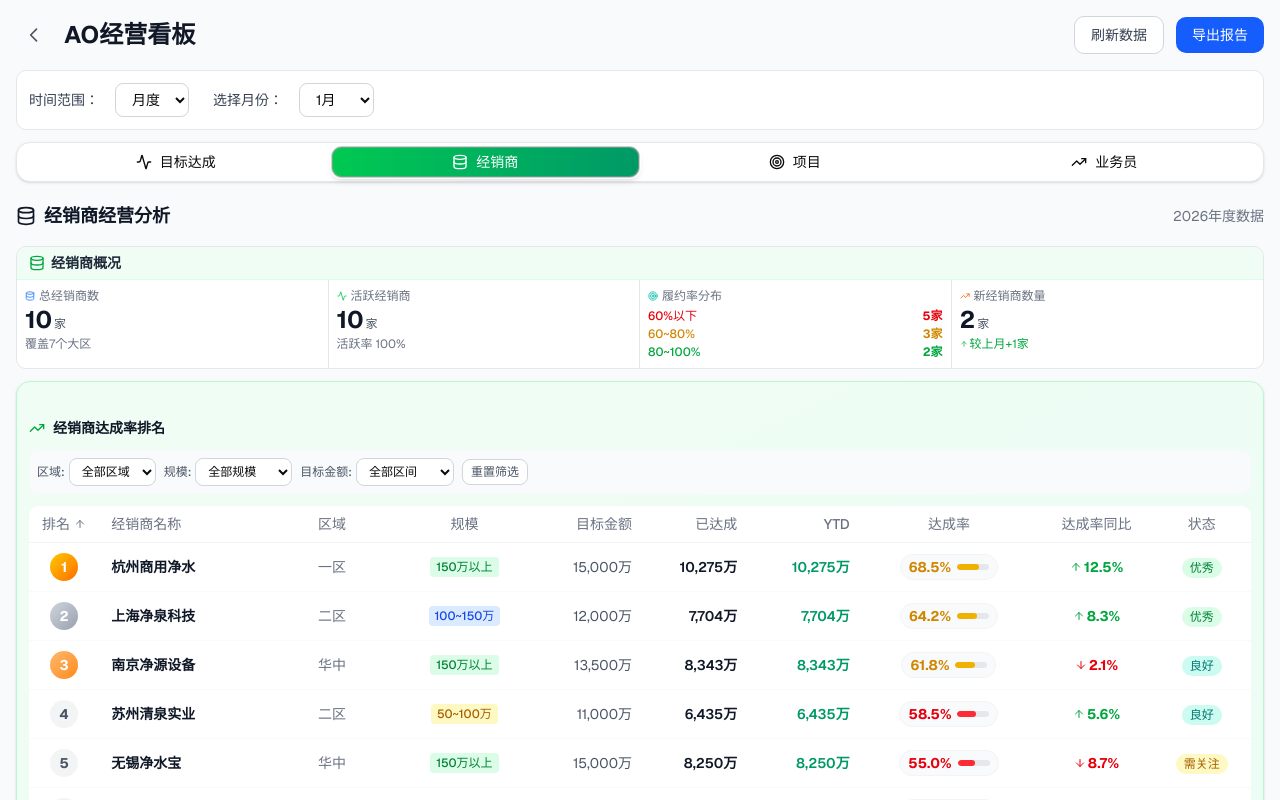
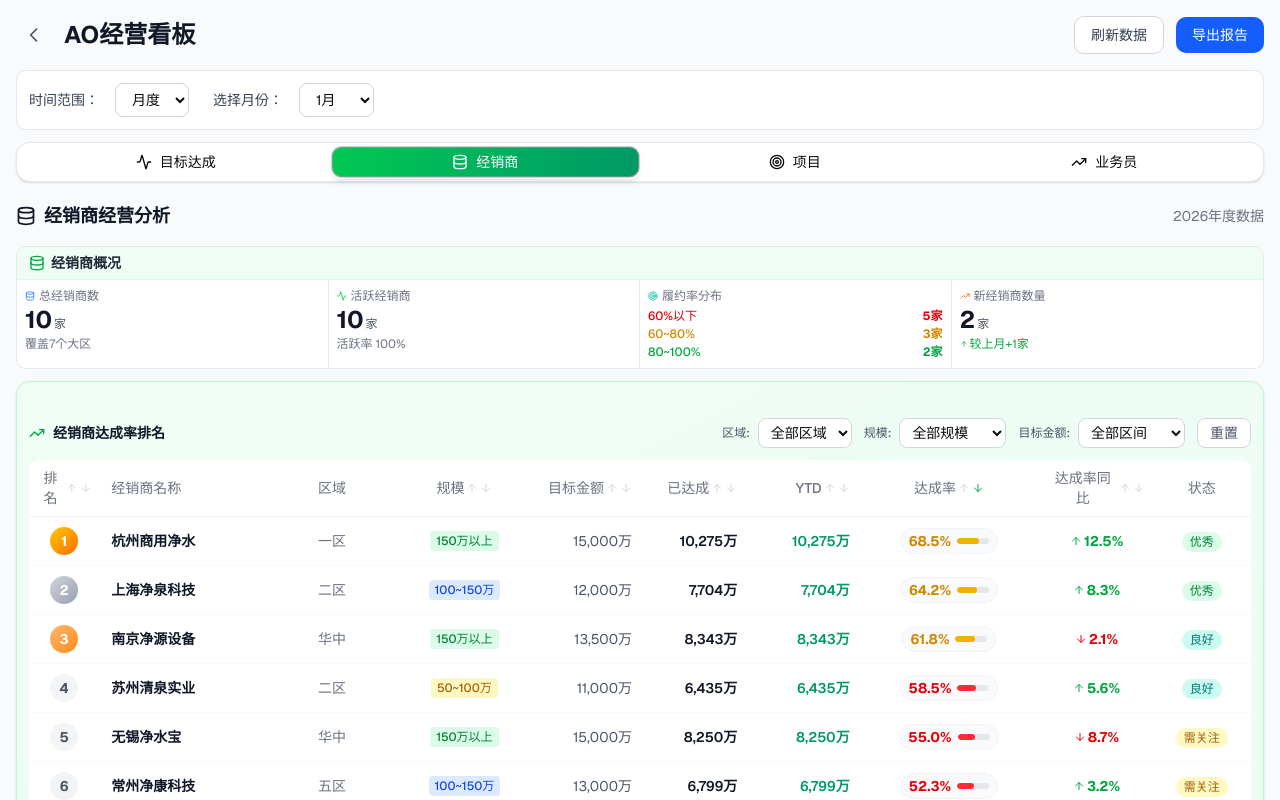
Before and after one commit to navylee1990/coze_jsc, a Next.js app: page /sales in a window 1280 px wide. Both pictures are taken after a click on the tab "经销商". Shown: the top 800 px of the page. Built offline with nearby package versions, Linux system fonts and the light colour scheme.

Commit message:
feat: 优化经销商达成率排名排序和筛选UI

```diff
--- a/src/app/sales/page.tsx
+++ b/src/app/sales/page.tsx
@@ -521,8 +521,8 @@ export default function SalesDashboard() {
   const [dealerTargetRangeFilter, setDealerTargetRangeFilter] = useState('all');
 
   // 经销商排序状态
-  const [dealerSortField, setDealerSortField] = useState<'rank' | 'name' | 'scale' | 'target' | 'completed' | 'rate' | 'ytd' | 'yearOnYear'>('rank');
-  const [dealerSortOrder, setDealerSortOrder] = useState<'asc' | 'desc'>('asc');
+  const [dealerSortField, setDealerSortField] = useState<'rank' | 'name' | 'scale' | 'target' | 'completed' | 'rate' | 'ytd' | 'yearOnYear'>('rate');
+  const [dealerSortOrder, setDealerSortOrder] = useState<'asc' | 'desc'>('desc');
 
   // 应用筛选和排序
   const getFilteredAndSortedDealers = () => {
@@ -1453,22 +1453,19 @@ export default function SalesDashboard() {
             {/* 经销商达成率排名 */}
             <Card className="bg-white border border-green-200 bg-gradient-to-br from-green-50 to-emerald-50 mt-3">
               <CardContent className="p-3">
-                {/* 标题 */}
+                {/* 标题和筛选器 */}
                 <div className="flex items-center justify-between mb-3">
-                  <div className="text-sm font-bold text-gray-900 flex items-center gap-2">
+                  <div className="flex items-center gap-2">
                     <TrendingUp className="w-4 h-4 text-green-600" />
                     <span className="text-sm font-bold text-gray-900">经销商达成率排名</span>
                   </div>
-                </div>
-
-                {/* 筛选器 */}
-                <div className="flex flex-wrap items-center gap-2 mb-3 p-2 bg-gray-50 rounded-lg">
-                  <div className="flex items-center gap-1">
+                  <div className="flex items-center gap-3">
+                    <div className="flex items-center gap-2">
                       <span className="text-xs font-medium text-gray-600">区域:</span>
                       <select
                         value={dealerRegionFilter}
                         onChange={(e) => setDealerRegionFilter(e.target.value)}
-                      className="px-2 py-1 text-xs border border-gray-300 rounded-md focus:outline-none focus:ring-2 focus:ring-green-500 bg-white"
+                        className="px-2 py-1 text-sm border border-gray-300 rounded-md focus:outline-none focus:ring-2 focus:ring-green-500 bg-white"
                       >
                         <option value="all">全部区域</option>
                         <option value="一区">一区</option>
@@ -1479,12 +1476,12 @@ export default function SalesDashboard() {
                         <option value="西南">西南</option>
                       </select>
                     </div>
-                  <div className="flex items-center gap-1">
+                    <div className="flex items-center gap-2">
                       <span className="text-xs font-medium text-gray-600">规模:</span>
                       <select
                         value={dealerScaleFilter}
                         onChange={(e) => setDealerScaleFilter(e.target.value)}
-                      className="px-2 py-1 text-xs border border-gray-300 rounded-md focus:outline-none focus:ring-2 focus:ring-green-500 bg-white"
+                        className="px-2 py-1 text-sm border border-gray-300 rounded-md focus:outline-none focus:ring-2 focus:ring-green-500 bg-white"
                       >
                         <option value="all">全部规模</option>
                         <option value="50万以内">50万以内</option>
@@ -1493,12 +1490,12 @@ export default function SalesDashboard() {
                         <option value="150万以上">150万以上</option>
                       </select>
                     </div>
-                  <div className="flex items-center gap-1">
+                    <div className="flex items-center gap-2">
                       <span className="text-xs font-medium text-gray-600">目标金额:</span>
                       <select
                         value={dealerTargetRangeFilter}
                         onChange={(e) => setDealerTargetRangeFilter(e.target.value)}
-                      className="px-2 py-1 text-xs border border-gray-300 rounded-md focus:outline-none focus:ring-2 focus:ring-green-500 bg-white"
+                        className="px-2 py-1 text-sm border border-gray-300 rounded-md focus:outline-none focus:ring-2 focus:ring-green-500 bg-white"
                       >
                         <option value="all">全部区间</option>
                         <option value="below10000">1万以下</option>
@@ -1512,13 +1509,14 @@ export default function SalesDashboard() {
                         setDealerRegionFilter('all');
                         setDealerScaleFilter('all');
                         setDealerTargetRangeFilter('all');
-                      setDealerSortField('rank');
-                      setDealerSortOrder('asc');
+                        setDealerSortField('rate');
+                        setDealerSortOrder('desc');
                       }}
-                    className="px-2 py-1 text-xs text-gray-600 bg-white border border-gray-300 rounded-md hover:bg-gray-50"
-                  >
-                    重置筛选
+                      className="px-3 py-1 text-sm text-gray-600 bg-white border border-gray-300 rounded-md hover:bg-gray-50"
+                    >
+                      重置
                     </button>
+                  </div>
                 </div>
 
                 <div className="bg-white rounded-lg border-0 overflow-hidden">
@@ -1526,61 +1524,54 @@ export default function SalesDashboard() {
                     <thead>
                       <tr className="border-b border-gray-100">
                         <th className="px-2 py-2 text-center text-sm font-medium text-gray-500 cursor-pointer hover:text-green-600 transition-colors" style={{ width: '50px' }} onClick={() => handleDealerSort('rank')}>
-                          <div className="flex items-center justify-center gap-1">
+                          <div className="flex items-center justify-center gap-0.5">
                             排名
-                            {dealerSortField === 'rank' && (
-                              dealerSortOrder === 'asc' ? <ArrowUp className="w-3 h-3" /> : <ArrowDown className="w-3 h-3" />
-                            )}
+                            <ArrowUp className={`w-3 h-3 ${dealerSortField === 'rank' && dealerSortOrder === 'asc' ? 'text-green-600' : 'text-gray-300'}`} />
+                            <ArrowDown className={`w-3 h-3 ${dealerSortField === 'rank' && dealerSortOrder === 'desc' ? 'text-green-600' : 'text-gray-300'}`} />
                           </div>
                         </th>
                         <th className="px-3 py-2 text-left text-sm font-medium text-gray-500" style={{ width: '150px' }}>经销商名称</th>
                         <th className="px-2 py-2 text-left text-sm font-medium text-gray-500" style={{ width: '65px' }}>区域</th>
                         <th className="px-2 py-2 text-center text-sm font-medium text-gray-500 cursor-pointer hover:text-green-600 transition-colors" style={{ width: '90px' }} onClick={() => handleDealerSort('scale')}>
-                          <div className="flex items-center justify-center gap-1">
+                          <div className="flex items-center justify-center gap-0.5">
                             规模
-                            {dealerSortField === 'scale' && (
-                              dealerSortOrder === 'asc' ? <ArrowUp className="w-3 h-3" /> : <ArrowDown className="w-3 h-3" />
-                            )}
+                            <ArrowUp className={`w-3 h-3 ${dealerSortField === 'scale' && dealerSortOrder === 'asc' ? 'text-green-600' : 'text-gray-300'}`} />
+                            <ArrowDown className={`w-3 h-3 ${dealerSortField === 'scale' && dealerSortOrder === 'desc' ? 'text-green-600' : 'text-gray-300'}`} />
                           </div>
                         </th>
                         <th className="px-2 py-2 text-right text-sm font-medium text-gray-500 cursor-pointer hover:text-green-600 transition-colors" style={{ width: '80px' }} onClick={() => handleDealerSort('target')}>
-                          <div className="flex items-center justify-end gap-1">
+                          <div className="flex items-center justify-end gap-0.5">
                             目标金额
-                            {dealerSortField === 'target' && (
-                              dealerSortOrder === 'asc' ? <ArrowUp className="w-3 h-3" /> : <ArrowDown className="w-3 h-3" />
-                            )}
+                            <ArrowUp className={`w-3 h-3 ${dealerSortField === 'target' && dealerSortOrder === 'asc' ? 'text-green-600' : 'text-gray-300'}`} />
+                            <ArrowDown className={`w-3 h-3 ${dealerSortField === 'target' && dealerSortOrder === 'desc' ? 'text-green-600' : 'text-gray-300'}`} />
                           </div>
                         </th>
                         <th className="px-2 py-2 text-right text-sm font-medium text-gray-500 cursor-pointer hover:text-green-600 transition-colors" style={{ width: '75px' }} onClick={() => handleDealerSort('completed')}>
-                          <div className="flex items-center justify-end gap-1">
+                          <div className="flex items-center justify-end gap-0.5">
                             已达成
-                            {dealerSortField === 'completed' && (
-                              dealerSortOrder === 'asc' ? <ArrowUp className="w-3 h-3" /> : <ArrowDown className="w-3 h-3" />
-                            )}
+                            <ArrowUp className={`w-3 h-3 ${dealerSortField === 'completed' && dealerSortOrder === 'asc' ? 'text-green-600' : 'text-gray-300'}`} />
+                            <ArrowDown className={`w-3 h-3 ${dealerSortField === 'completed' && dealerSortOrder === 'desc' ? 'text-green-600' : 'text-gray-300'}`} />
                           </div>
                         </th>
                         <th className="px-2 py-2 text-right text-sm font-medium text-gray-500 cursor-pointer hover:text-green-600 transition-colors" style={{ width: '80px' }} onClick={() => handleDealerSort('ytd')}>
-                          <div className="flex items-center justify-end gap-1">
+                          <div className="flex items-center justify-end gap-0.5">
                             YTD
-                            {dealerSortField === 'ytd' && (
-                              dealerSortOrder === 'asc' ? <ArrowUp className="w-3 h-3" /> : <ArrowDown className="w-3 h-3" />
-                            )}
+                            <ArrowUp className={`w-3 h-3 ${dealerSortField === 'ytd' && dealerSortOrder === 'asc' ? 'text-green-600' : 'text-gray-300'}`} />
+                            <ArrowDown className={`w-3 h-3 ${dealerSortField === 'ytd' && dealerSortOrder === 'desc' ? 'text-green-600' : 'text-gray-300'}`} />
                           </div>
                         </th>
                         <th className="px-2 py-2 text-center text-sm font-medium text-gray-500 cursor-pointer hover:text-green-600 transition-colors" style={{ width: '130px' }} onClick={() => handleDealerSort('rate')}>
-                          <div className="flex items-center justify-center gap-1">
+                          <div className="flex items-center justify-center gap-0.5">
                             达成率
-                            {dealerSortField === 'rate' && (
-                              dealerSortOrder === 'asc' ? <ArrowUp className="w-3 h-3" /> : <ArrowDown className="w-3 h-3" />
-                            )}
+                            <ArrowUp className={`w-3 h-3 ${dealerSortField === 'rate' && dealerSortOrder === 'asc' ? 'text-green-600' : 'text-gray-300'}`} />
+                            <ArrowDown className={`w-3 h-3 ${dealerSortField === 'rate' && dealerSortOrder === 'desc' ? 'text-green-600' : 'text-gray-300'}`} />
                           </div>
                         </th>
                         <th className="px-2 py-2 text-center text-sm font-medium text-gray-500 cursor-pointer hover:text-green-600 transition-colors" style={{ width: '80px' }} onClick={() => handleDealerSort('yearOnYear')}>
-                          <div className="flex items-center justify-center gap-1">
+                          <div className="flex items-center justify-center gap-0.5">
                             达成率同比
-                            {dealerSortField === 'yearOnYear' && (
-                              dealerSortOrder === 'asc' ? <ArrowUp className="w-3 h-3" /> : <ArrowDown className="w-3 h-3" />
-                            )}
+                            <ArrowUp className={`w-3 h-3 ${dealerSortField === 'yearOnYear' && dealerSortOrder === 'asc' ? 'text-green-600' : 'text-gray-300'}`} />
+                            <ArrowDown className={`w-3 h-3 ${dealerSortField === 'yearOnYear' && dealerSortOrder === 'desc' ? 'text-green-600' : 'text-gray-300'}`} />
                           </div>
                         </th>
                         <th className="px-2 py-2 text-center text-sm font-medium text-gray-500" style={{ width: '70px' }}>状态</th>
```
Lines whose indentation alone changed are shown as unchanged.
